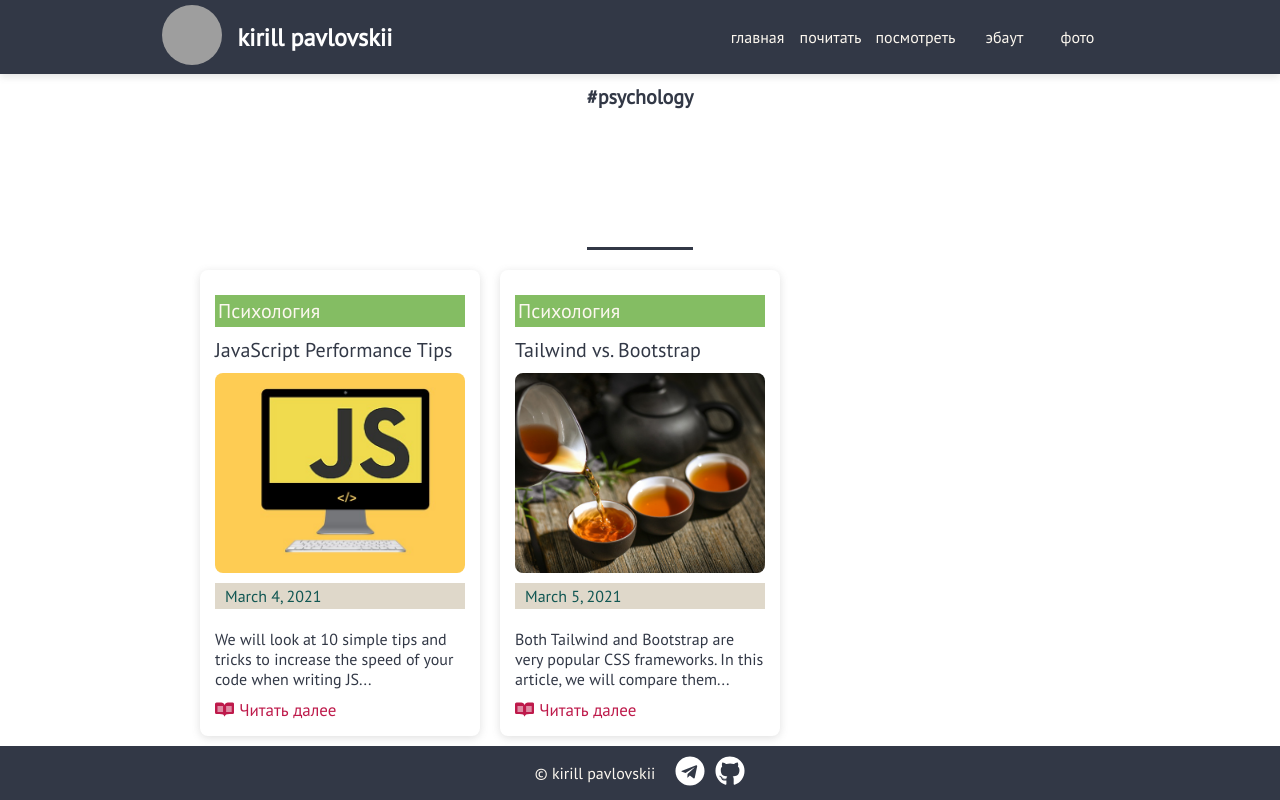
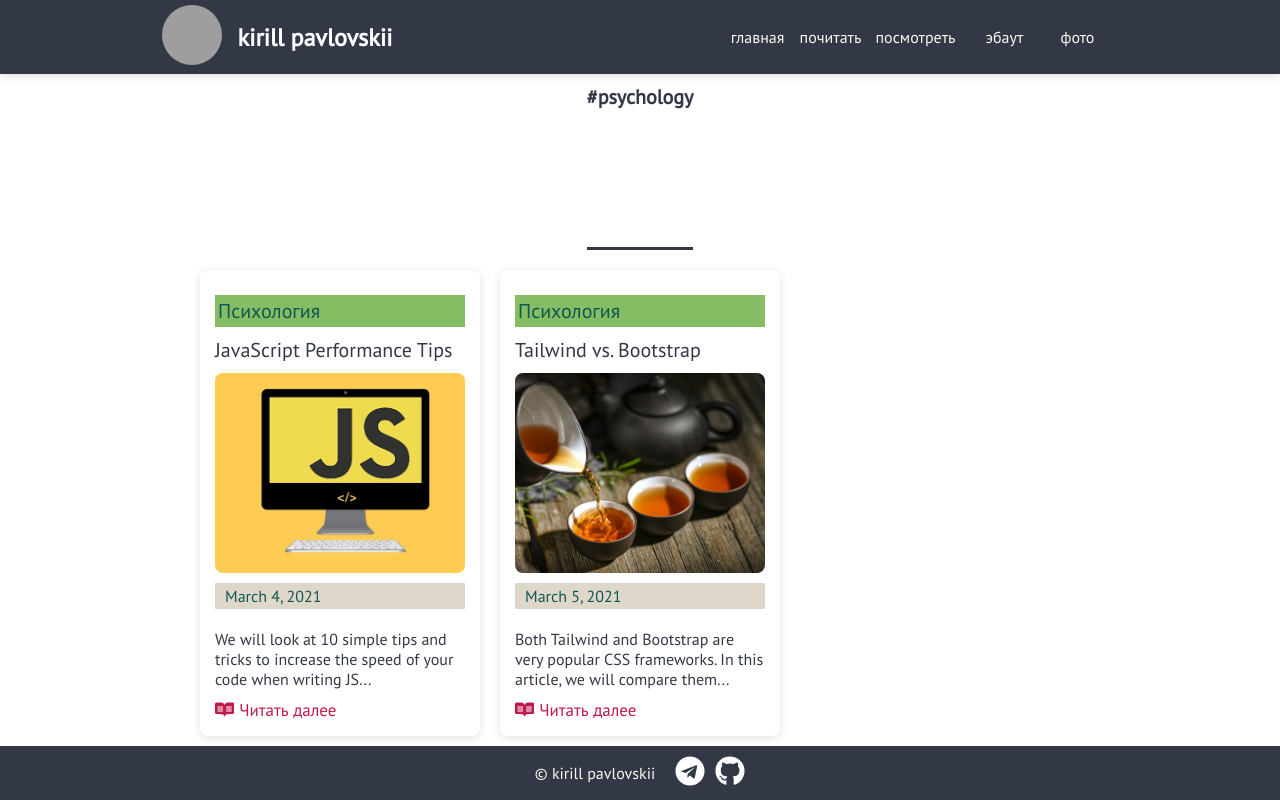
Before and after one commit to stevenKirill/kirill-personal-blog, a Next.js app: page /category/psychology in a window 1280 px wide. Built offline with nearby package versions, Linux system fonts and the light colour scheme; grey boxes are pictures that could not be loaded.

Commit message:
fixed category title color

```diff
--- a/styles/post.module.css
+++ b/styles/post.module.css
@@ -75,7 +75,7 @@
   margin: 10px 0;
   font-size: 20px;
   padding: 3px;
-  color: var(--light-white);
+  color: var(--green);
 }
 
 .post_date {
```
